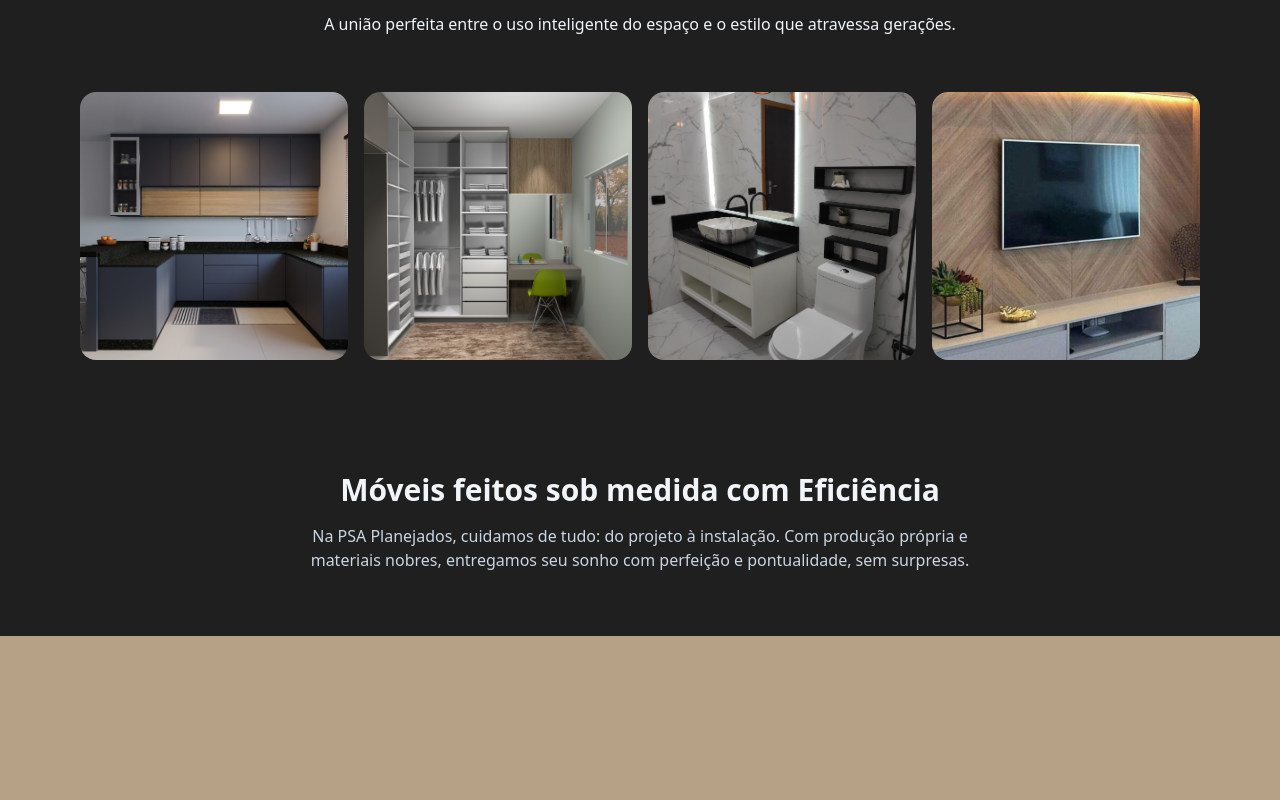
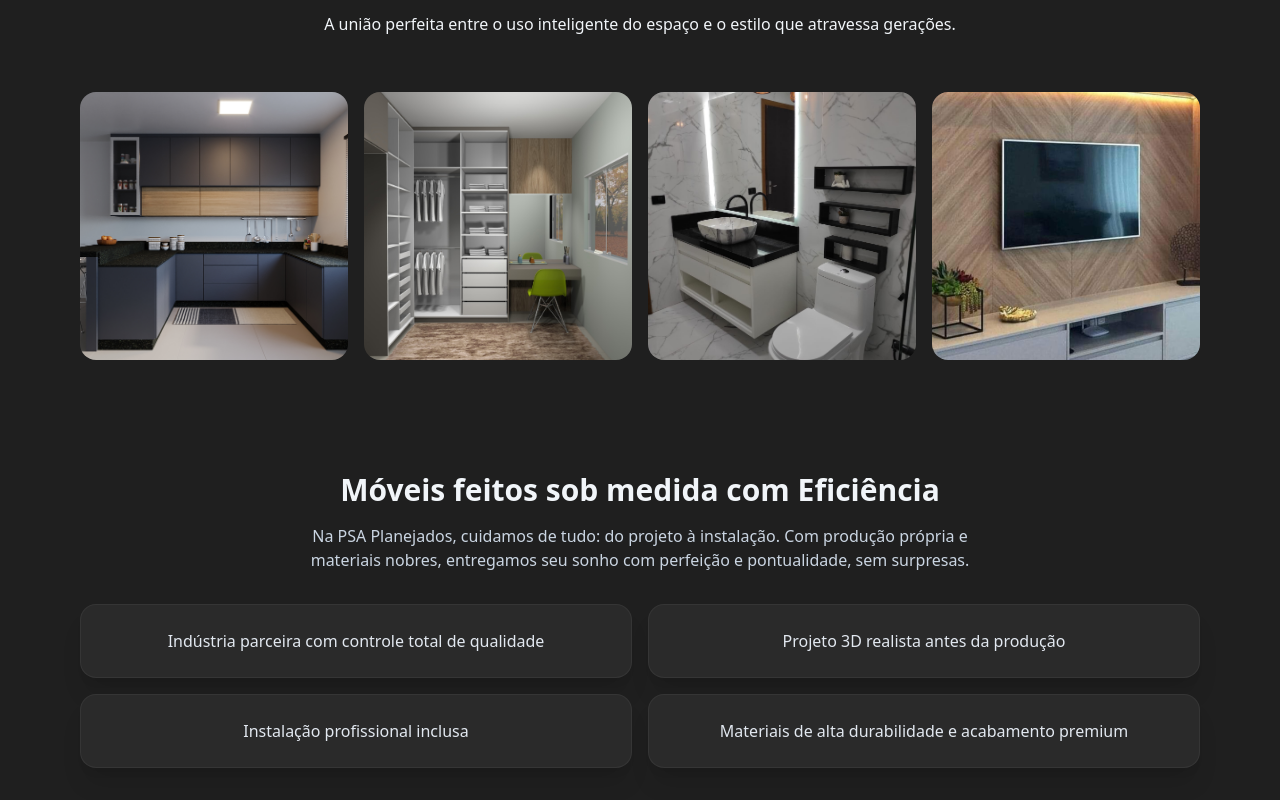
Before and after one commit to agripe049/marcenaria, a React (Vite) app: page / in a window 1280 px wide. Shown: the part 509-1309 px from the top of the page. Before the commit the page ends 1145 px from the top, so only its background shows below. Built offline with nearby package versions, Linux system fonts and the light colour scheme.

Commit message:
Qualidades em features pronta

```diff
--- a/src/components/Features.jsx
+++ b/src/components/Features.jsx
@@ -1,6 +1,15 @@
 import { motion } from 'framer-motion'
 
 const Features = () => {
+
+    const qualidades = [
+        { id: 'industria', descricao: "Indústria parceira com controle total de qualidade" },
+        { id: 'projeto-3d', descricao: "Projeto 3D realista antes da produção" },
+        { id: 'instalacao', descricao: "Instalação profissional inclusa" },
+        { id: 'materiais', descricao: "Materiais de alta durabilidade e acabamento premium" }
+    ];
+
+
     return (
         <div className='bg-[#1f1f1f] text-slate-100'>
             <motion.section id='features' className='mx-auto max-w-6xl px-4 py-8'
@@ -18,7 +27,11 @@ const Features = () => {
                     e pontualidade, sem surpresas.</p>
 
                 <div className='mt-8 grid grid-cols-2 gap-4'>
-
+                    {qualidades.map((d, id) => (
+                        <div key={id} className='flex items-center justify-center p-6 bg-[#2a2a2a] border border-white/5 rounded-2xl shadow-xl hover:bg-[#323232] hover:border-amber-50 transition-all duration-500 font-medium text-center text-slate-200 cursor-pointer'>
+                            {d.descricao}
+                        </div>
+                    ))}
                 </div>
             </motion.section>
         </div>
```
